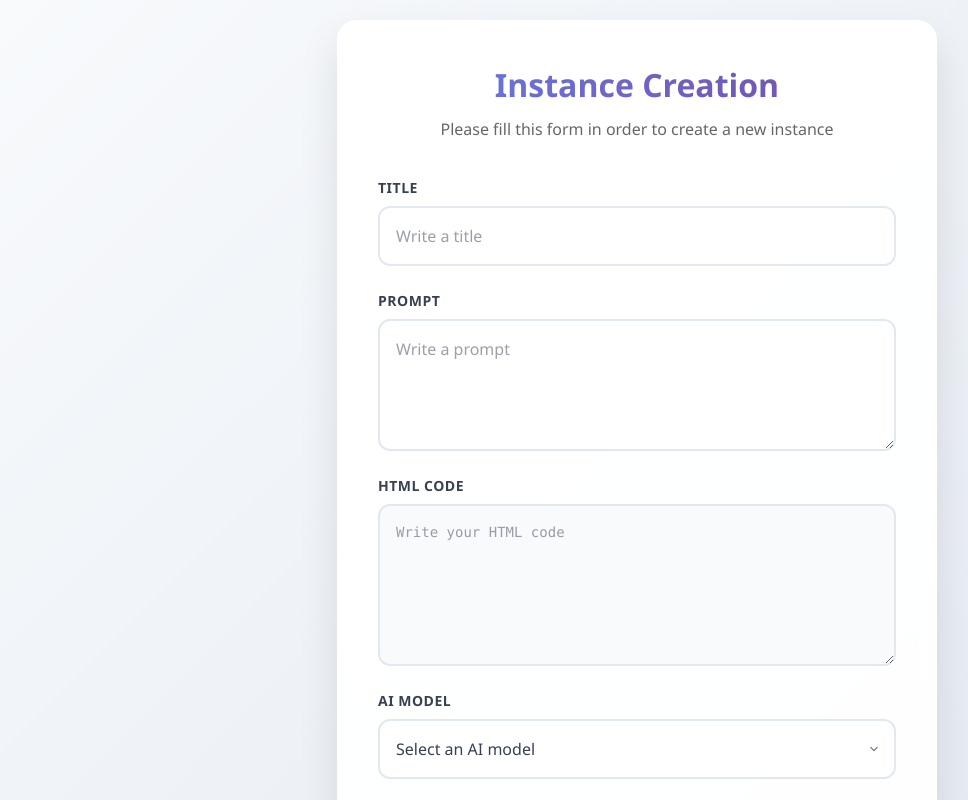
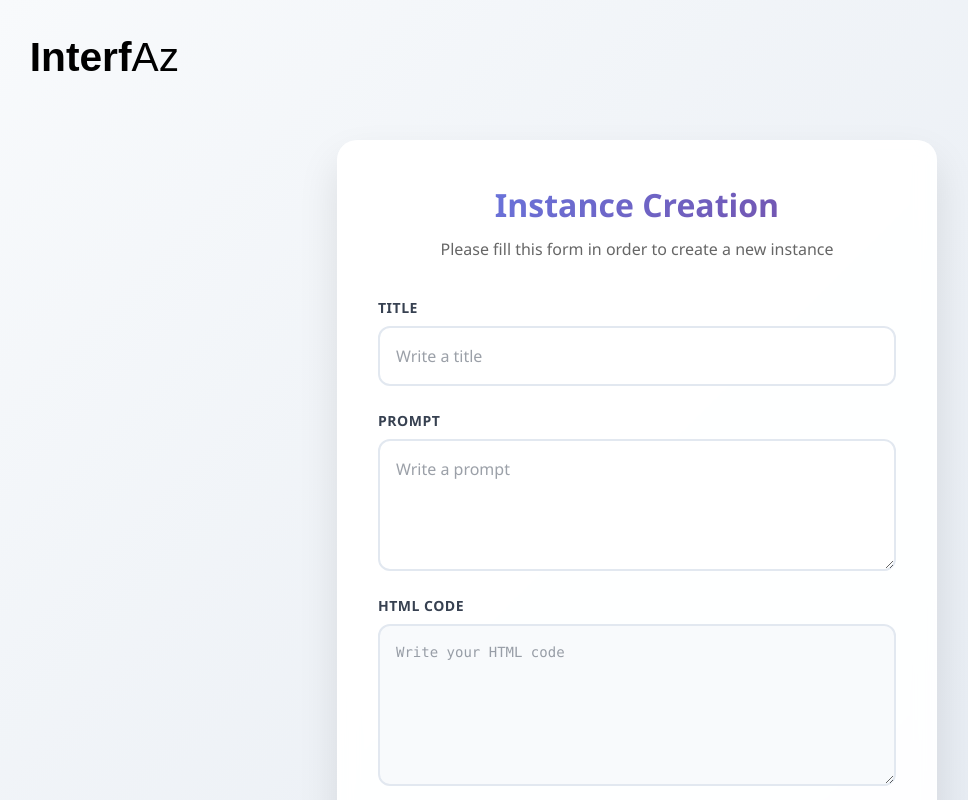
Before and after one commit to TFG-InterfAz/InterfAz-S3, a Next.js app in the folder frontend/: page /renderizer/create in a window 1280 px wide. Shown: the top 800 px of the page, without its empty margins (3-971 px from the left). Built offline with nearby package versions, Linux system fonts and the light colour scheme; no server answers.

Commit message:
feat:Added navigation

```diff
--- a/frontend/src/app/page.tsx
+++ b/frontend/src/app/page.tsx
@@ -42,11 +42,15 @@ export default function Home() {
             .
           </li>
           <li className="mb-2 tracking-[-.01em]">
-            Show all records{" "}
-            <code className="bg-black/[.05] dark:bg-white/[.06] px-1 py-0.5 rounded font-[family-name:var(--font-geist-mono)] font-semibold">
-              src/app/page.tsx
-            </code>
-            .
+            <a
+              className="bg-black/[.05] dark:bg-white/[.06] px-1 py-0.5 rounded font-[family-name:var(--font-geist-mono)] font-semibold"
+              href = {`/renderizer/`}
+              target="_blank"
+              rel="noopener noreferrer"
+            >
+            Show all records
+
+            </a>
           </li>
           <li className="tracking-[-.01em]">
             Ask ChatGPT.
@@ -56,7 +60,7 @@ export default function Home() {
         <div className="flex gap-4 items-center flex-col sm:flex-row">
           <a
             className="rounded-full border border-solid border-transparent transition-colors flex items-center justify-center bg-foreground text-background gap-2 hover:bg-[#383838] dark:hover:bg-[#ccc] font-medium text-sm sm:text-base h-10 sm:h-12 px-4 sm:px-5 sm:w-auto"
-            href="https://vercel.com/new?utm_source=create-next-app&utm_medium=appdir-template-tw&utm_campaign=create-next-app"
+            href= {`/renderizer/create`}
             target="_blank"
             rel="noopener noreferrer"
           >
--- a/frontend/src/app/renderizer/create/page.tsx
+++ b/frontend/src/app/renderizer/create/page.tsx
@@ -5,6 +5,8 @@ import { toast, ToastContainer } from 'react-toastify';
 import 'react-toastify/dist/ReactToastify.css';
 import { useRouter } from 'next/navigation';
 import '../../styles.css';
+import Image from "next/image";
+
 
 const API_ENDPOINT = process.env.NEXT_PUBLIC_API_ENDPOINT;
 
@@ -46,11 +48,23 @@ export default function VolunteerForm() {
   };
 
   return (
-    <div className='app-container'>
+    <div className='main-form-container'>
       <ToastContainer />
+      {/* Header */}
+      <Image
+        onClick={() => { router.push('/'); }}
+        className="logo-clickable"
+        src="/logo-interfaz.svg"
+        alt="interfaz.js logo"
+        width={280}
+        height={58}
+        priority
+      />
+
+      {/* Create Section */}
       <div className='form-wrapper'>
         <form onSubmit={handleSubmit} className='volunteer-form'>
-          <div className='form-header'>
+          <div className='form-header-inner'>
             <h2 className='form-title'>Instance Creation</h2>
             <p className='form-description'>Please fill this form in order to create a new instance</p>
           </div>
--- a/frontend/src/app/renderizer/page.tsx
+++ b/frontend/src/app/renderizer/page.tsx
@@ -6,6 +6,7 @@ import { useState, useEffect } from "react";
 import { toast, ToastContainer } from 'react-toastify';
 import 'react-toastify/dist/ReactToastify.css';
 import '../styles.css';
+import { useRouter } from 'next/navigation';
 
 const API_ENDPOINT = process.env.NEXT_PUBLIC_API_ENDPOINT;
 
@@ -19,6 +20,7 @@ interface RenderInstance {
 }
 
 export default function Home() {
+  const router = useRouter();
   const [instances, setInstances] = useState<RenderInstance[]>([]);
   const [filteredInstances, setFilteredInstances] = useState<RenderInstance[]>([]);
   const [loading, setLoading] = useState(true);
@@ -112,6 +114,7 @@ export default function Home() {
       <header className="home-header">
         <div className="header-content">
           <Image
+            onClick={()=>{router.push('/');}}
             className="logo"
             src="/logo-interfaz.svg"
             alt="interfaz.js logo"
--- a/frontend/src/app/styles.css
+++ b/frontend/src/app/styles.css
@@ -242,6 +242,53 @@
 
 .logo {
   margin-bottom: 16px;
+  cursor: pointer;
+  transition: transform 0.3s ease;
+}
+.logo:hover {
+  transform: scale(1.05);
+}
+
+.main-form-container {
+  min-height: 100vh;
+  background: linear-gradient(135deg, #f8fafc 0%, #e2e8f0 100%);
+  display: flex;
+  flex-direction: column;
+  align-items: center;
+  padding: 100px 20px 20px;
+  font-family: 'Segoe UI', Tahoma, Geneva, Verdana, sans-serif;
+  position: relative;
+}
+
+/* Mantén este para el header del formulario (no el contenedor principal) */
+.form-header-inner {
+  text-align: center;
+  margin-bottom: 12px;
+}
+
+.logo-clickable {
+  position: absolute;
+  top: 20px;
+  left: 20px;
+  z-index: 50;
+  cursor: pointer;
+  transition: transform 0.3s ease;
+}
+
+.logo-clickable:hover {
+  transform: scale(1.05);
+}
+
+.form-wrapper {
+  background: rgba(255, 255, 255, 0.95);
+  backdrop-filter: blur(10px);
+  border-radius: 20px;
+  box-shadow: 0 20px 40px rgba(0, 0, 0, 0.1);
+  padding: 40px;
+  width: 100%;
+  max-width: 600px;
+  border: 1px solid rgba(255, 255, 255, 0.2);
+  margin-top: 40px; /* Espacio para el logo */
 }
 
 .page-title {
```
